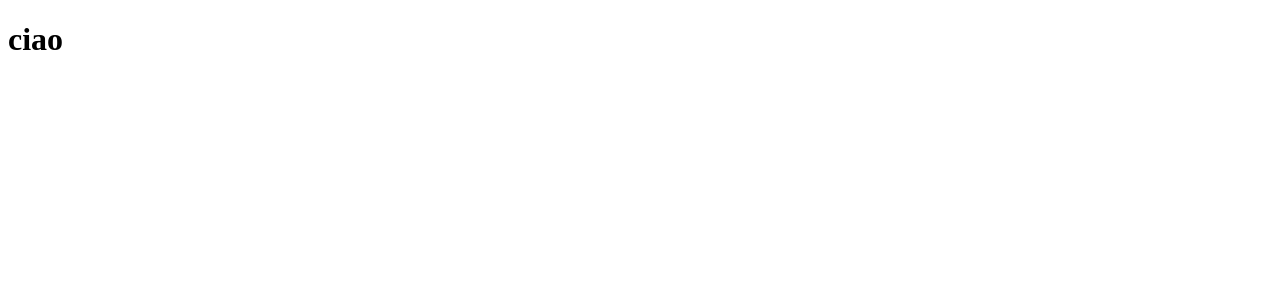
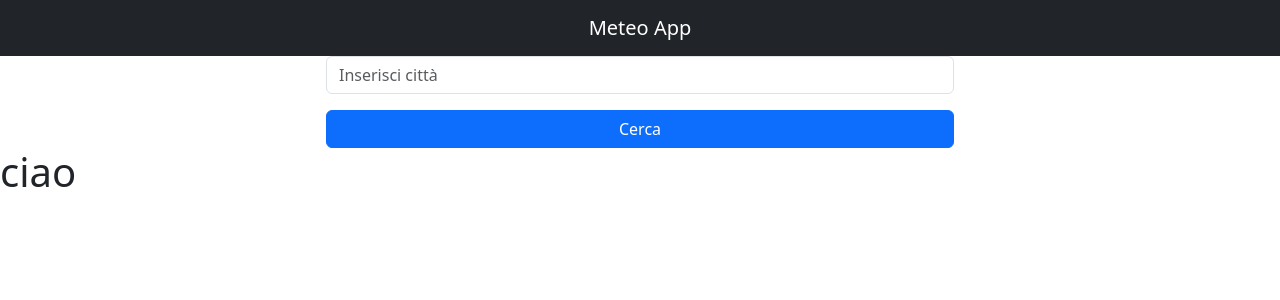
Before and after one commit to ThePomo/Meteo-App, a React (Vite) app: page / in a window 1280 px wide. Shown: the top 300 px of the page. Built offline with nearby package versions, Linux system fonts and the light colour scheme.

Commit message:
secondo commit

```diff
--- a/package.json
+++ b/package.json
@@ -10,6 +10,7 @@
     "preview": "vite preview"
   },
   "dependencies": {
+    "bootstrap": "^5.3.3",
     "react": "^18.3.1",
     "react-bootstrap": "^2.10.7",
     "react-dom": "^18.3.1"
--- a/src/App.jsx
+++ b/src/App.jsx
@@ -1,10 +1,12 @@
-import { useState } from "react";
+import "bootstrap/dist/css/bootstrap.min.css";
+import NavbarComponent from "./components/NavbarComponent";
+import WeatherSearch from "./components/WeatherSearch";
 
 function App() {
-  const [] = useState(0);
-
   return (
     <>
+      <NavbarComponent></NavbarComponent>
+      <WeatherSearch></WeatherSearch>
       <h1>ciao</h1>
     </>
   );
--- /dev/null
+++ b/src/components/NavbarComponent.jsx
@@ -0,0 +1,12 @@
+import "react";
+import { Navbar } from "react-bootstrap";
+
+const NavbarComponent = () => {
+  return (
+    <Navbar bg="dark" variant="dark">
+      <Navbar.Brand className="mx-auto">Meteo App</Navbar.Brand>
+    </Navbar>
+  );
+};
+
+export default NavbarComponent;
--- /dev/null
+++ b/src/components/WeatherSearch.jsx
@@ -0,0 +1,36 @@
+import { useState } from "react";
+import PropTypes from "prop-types";
+import { Row, Col } from "react-bootstrap";
+
+const WeatherSearch = ({ onSearch }) => {
+  const [city, setCity] = useState("");
+
+  const handleSearch = () => {
+    if (onSearch) {
+      onSearch(city);
+    }
+  };
+
+  return (
+    <Row>
+      <Col md={6} className="mx-auto">
+        <input
+          type="text"
+          className="form-control mb-3"
+          placeholder="Inserisci città"
+          value={city}
+          onChange={(e) => setCity(e.target.value)}
+        />
+        <button className="btn btn-primary w-100" onClick={handleSearch}>
+          Cerca
+        </button>
+      </Col>
+    </Row>
+  );
+};
+
+WeatherSearch.propTypes = {
+  onSearch: PropTypes.func.isRequired,
+};
+
+export default WeatherSearch;
```
Also changed, not shown: eslint.config.js (+18 -17 lines), 1 other file (tests, documents, lock files or other folders).
